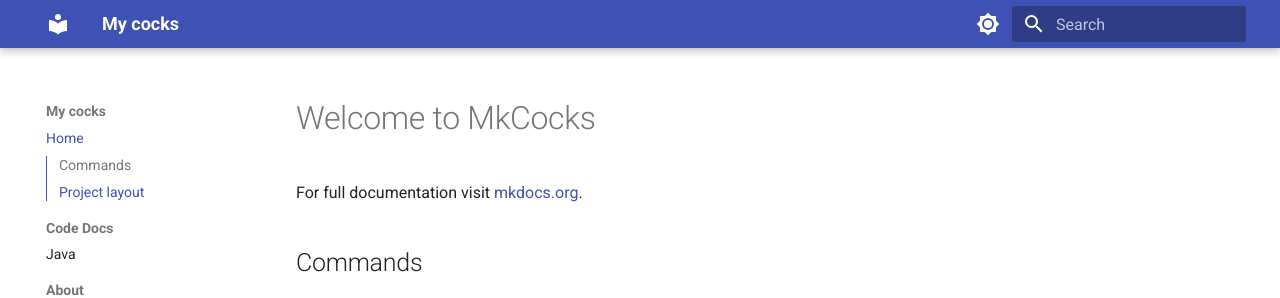
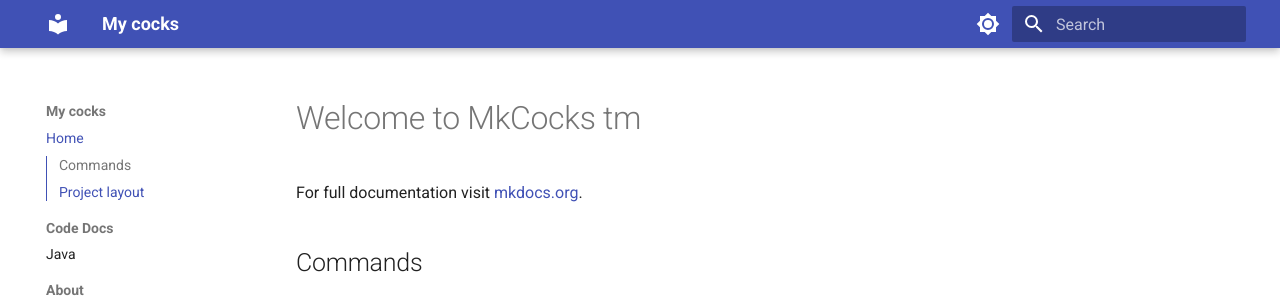
Before and after one commit to Sceptile380/website-1, an MkDocs documentation site: the page built from docs/index.md, in a window 1280 px wide. Shown: the top 298 px of the page. Built offline with MkDocs 1.6.1 and Material for MkDocs 9.7.7, drawn with Linux system fonts in a browser that asks for light colours.

Commit message:
i did nothing (yet)

```diff
--- a/docs/index.md
+++ b/docs/index.md
@@ -1,4 +1,4 @@
-# Welcome to MkCocks
+# Welcome to MkCocks tm
 
 For full documentation visit [mkdocs.org](https://www.mkdocs.org).
 
```
